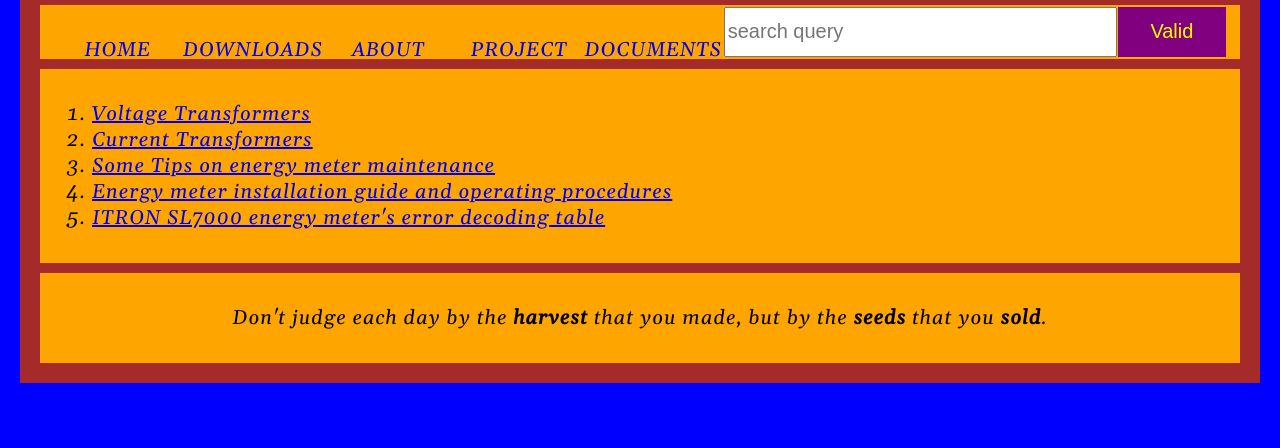
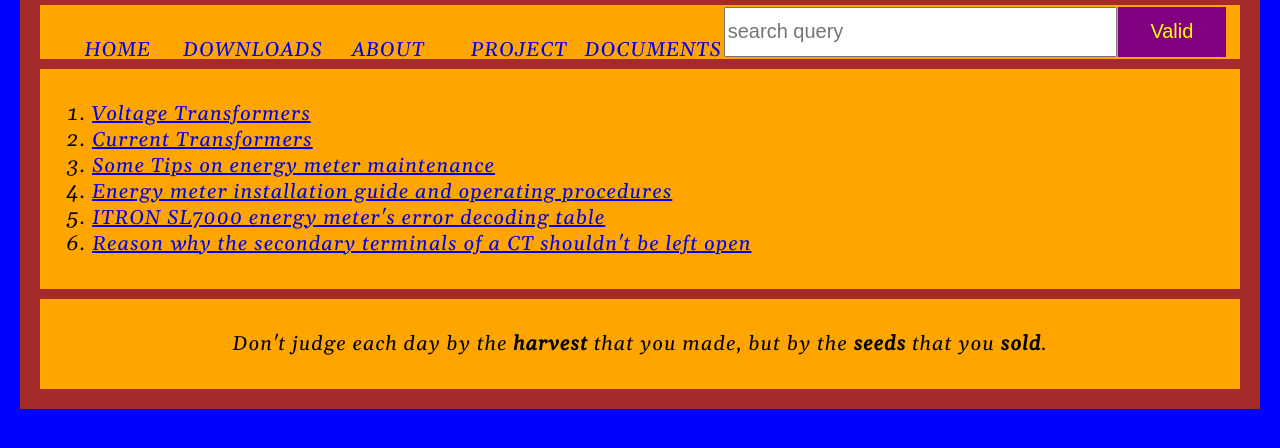
Before and after one commit to Desmond-Zeh/Desmond.github.io, a plain HTML site: page index.html in a window 1280 px wide. Shown: the part 100-548 px from the top of the page. Drawn offline with nearby package versions, Linux system fonts and the light colour scheme; a web font is replaced by a local one.

Commit message:
Update index.html

```diff
--- a/index.html
+++ b/index.html
@@ -56,6 +56,9 @@
 <li>
 	<a href="https://desmond-zeh.github.io/table.github.io/"> ITRON SL7000 energy meter's error decoding table</a>
 </li>
+				<li>
+	<a href="https://desmond-zeh.github.io/CT-reason.github.io/"> Reason why the secondary terminals of a CT shouldn't be left open</a>
+</li>
 </ol>
 		</p>
 </article>
```
